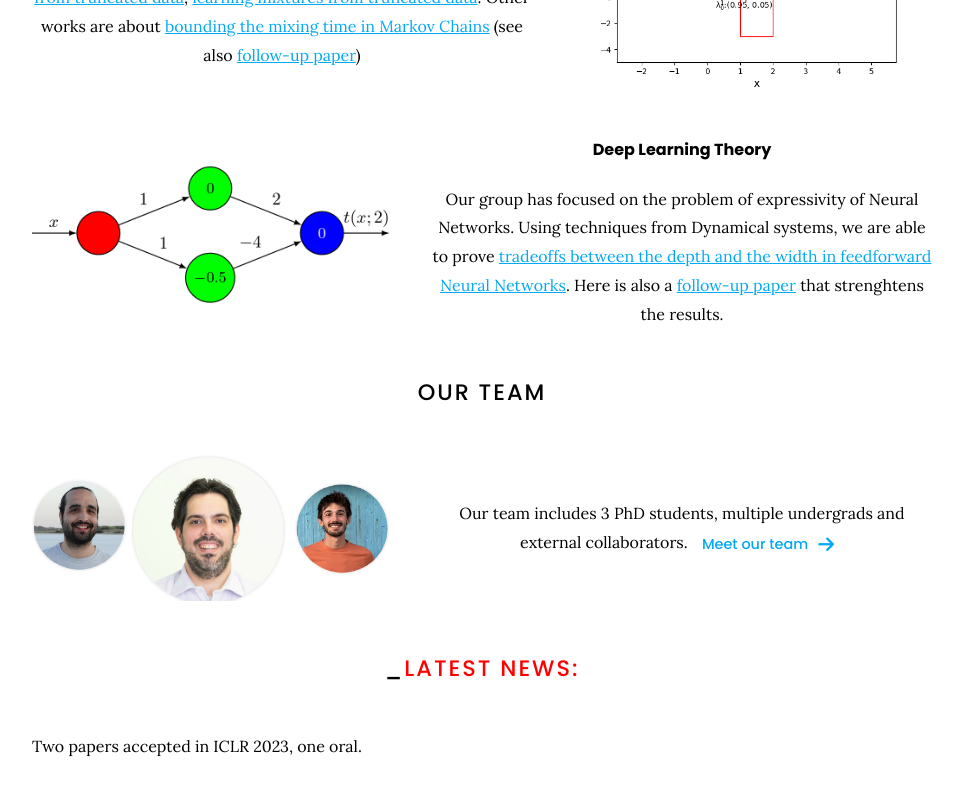
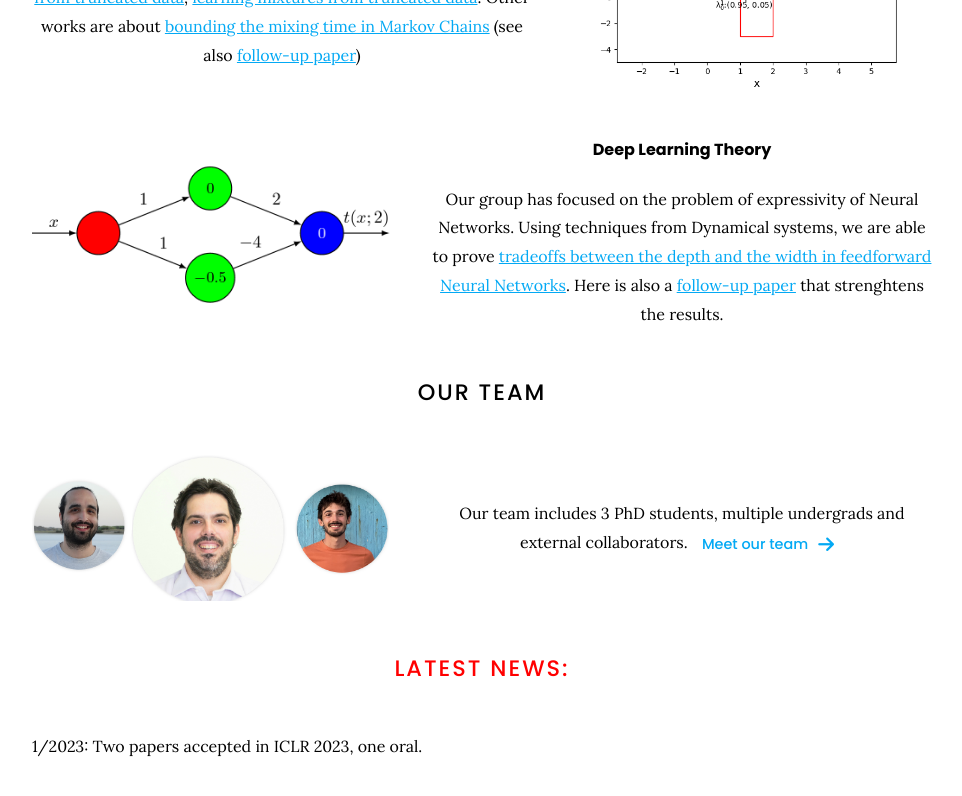
Before and after one commit to goallabuci/goallabuci.github.io, a Jekyll site: the page built from index.md, in a window 1280 px wide and 900 px high, scrolled down 1822 px, cut to the strip 0-816 px from the top of the window. Shown: the top 796 px of the strip, without its empty margins (158-1120 px from the left). Built offline with Jekyll 4.4.1, drawn with Linux system fonts in a browser that asks for light colours.

Commit message:
Update index.md

```diff
--- a/index.md
+++ b/index.md
@@ -81,5 +81,7 @@ Our team includes 3 PhD students, multiple undergrads and external collaborators
   text=text
 %}
 
-# _<font color="red">Latest NEWS:</font>
-Two papers accepted in ICLR 2023, one oral.
+# <font color="red">Latest NEWS:</font>
+<p align="center">
+1/2023: Two papers accepted in ICLR 2023, one oral.
+</p>
```
